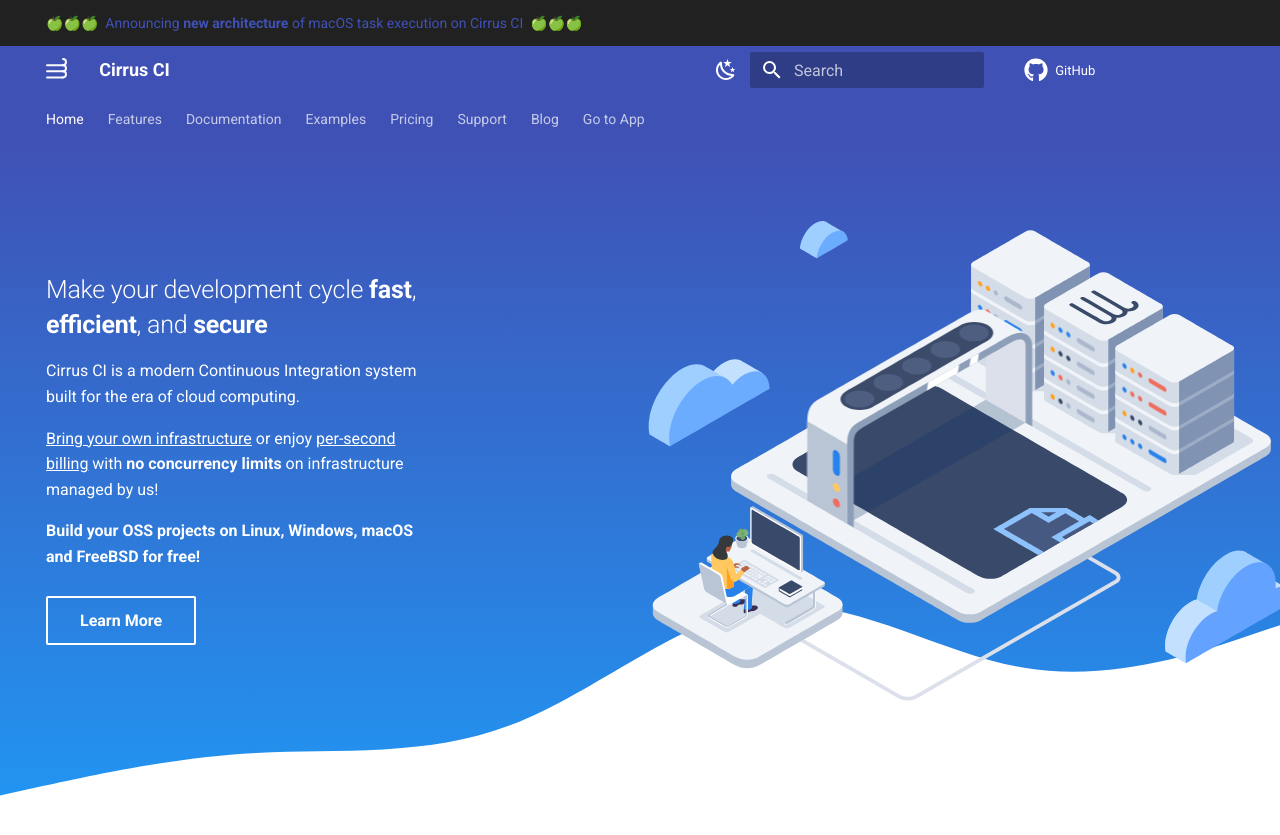
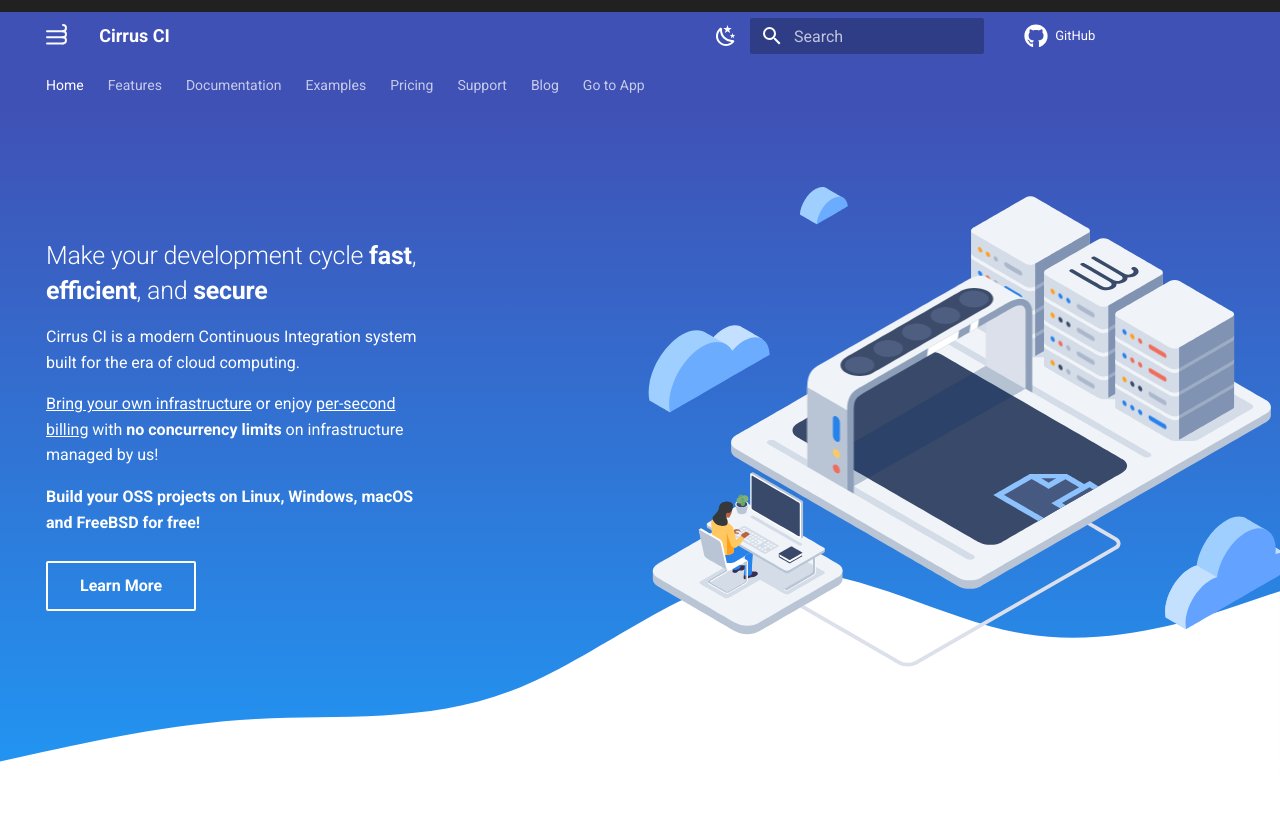
Before and after one commit to cirruslabs/cirrus-ci-docs, an MkDocs documentation site: the page built from docs/index.md, in a window 1280 px wide. Shown: the top 835 px of the page. Built offline with MkDocs 1.6.1 and Material for MkDocs 9.7.7, drawn with Linux system fonts in a browser that asks for light colours; comment, search, counter and statistics services are not loaded.

Commit message:
Removed block

```diff
--- a/theme/overrides/home.html
+++ b/theme/overrides/home.html
@@ -1,9 +1,6 @@
 {% extends "base.html" %}
 
 {% block announce %}
-<a href="https://medium.com/cirruslabs/new-macos-task-execution-architecture-for-cirrus-ci-604250627c94">
-  🍏🍏🍏&nbsp&nbspAnnouncing <strong>new architecture</strong> of macOS task execution on Cirrus CI&nbsp;&nbsp;🍏🍏🍏
-</a>
 {% endblock %}
 
 <!-- Render landing page under tabs -->
```
